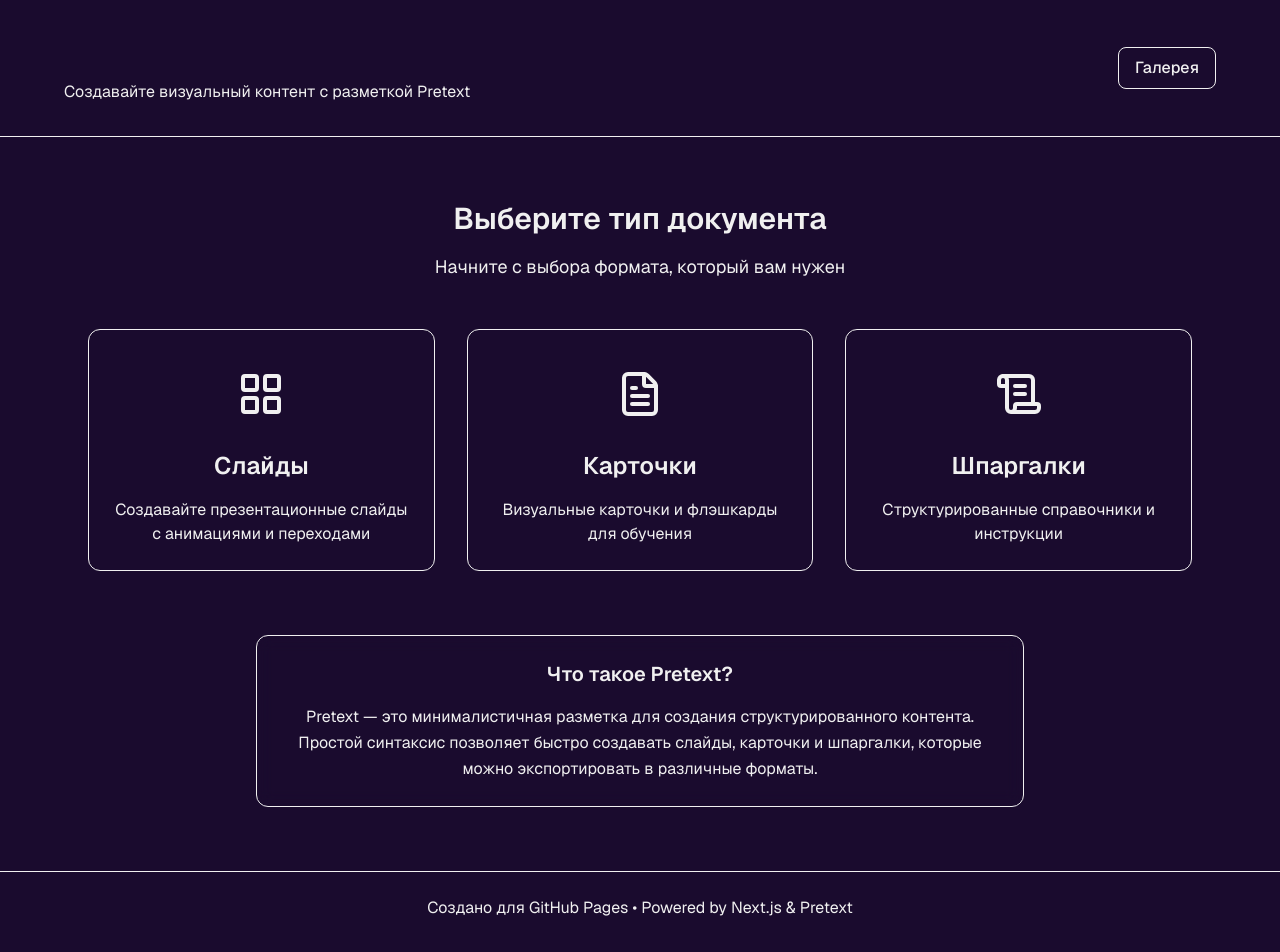
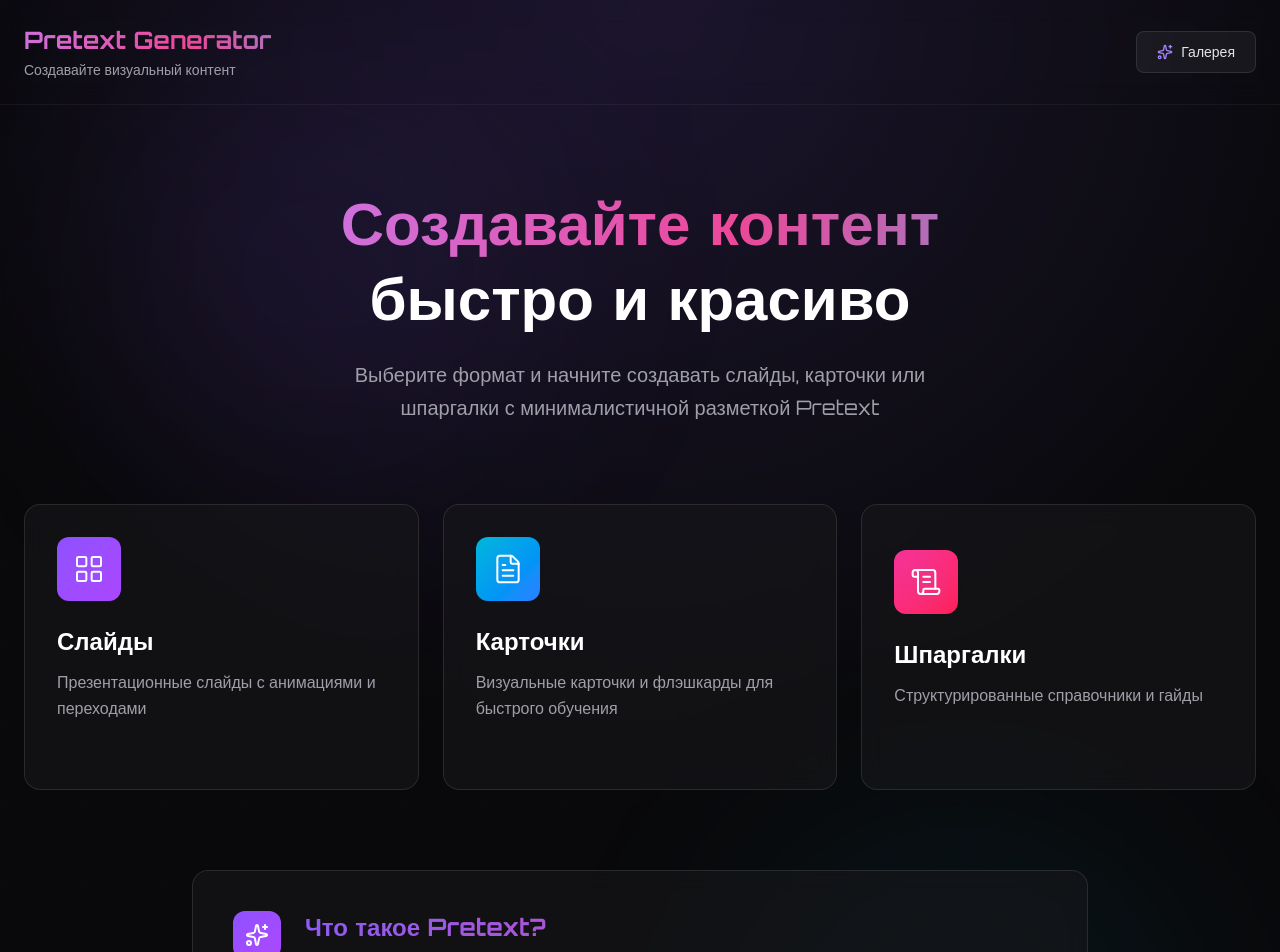
Before and after one commit to YupiSoftwarePunk/PretextGenerator, a Next.js app: page / in a window 1280 px wide. Shown: the top 952 px of the page. Built offline with nearby package versions, Linux system fonts and the light colour scheme.

Commit message:
finish main page

```diff
--- a/src/app/globals.css
+++ b/src/app/globals.css
@@ -1,20 +1,101 @@
 @import "tailwindcss";
 
 :root {
-  --background: #1a0b2e;
-  --foreground: #f0f0f0;
+  --background: #09090B;
+  --foreground: #FAFAFA;
+  --font-pixel: var(--font-vt323);
+  --font-retro: var(--font-press-start);
+  --font-neon: var(--font-orbitron);
 }
 
 @theme inline {
   --color-background: var(--background);
   --color-foreground: var(--foreground);
-  --font-sans: var(--font-geist-sans);
-  --font-mono: var(--font-geist-mono);
 }
 
 body {
-  background: var(--background);
+  background: #09090B;
   color: var(--foreground);
-  font-family: var(--font-sans), system-ui, sans-serif;
+  font-family: var(--font-neon), system-ui, sans-serif;
   min-height: 100vh;
 }
+
+/* Премиальные эффекты свечения */
+@keyframes glow-pulse-soft {
+  0%, 100% {
+    box-shadow: 0 0 25px rgba(139, 92, 246, 0.15);
+  }
+  50% {
+    box-shadow: 0 0 40px rgba(139, 92, 246, 0.25);
+  }
+}
+
+@keyframes float-gentle {
+  0%, 100% {
+    transform: translateY(0px);
+  }
+  50% {
+    transform: translateY(-8px);
+  }
+}
+
+@keyframes smoothShift {
+  0% {
+    background-position: 0% 50%;
+  }
+  50% {
+    background-position: 100% 50%;
+  }
+  100% {
+    background-position: 0% 50%;
+  }
+}
+
+/* Glassmorphism эффекты */
+.glass-card {
+  background: rgba(24, 24, 27, 0.6);
+  backdrop-filter: blur(12px);
+  border: 1px solid rgba(255, 255, 255, 0.1);
+}
+
+.glass-card-hover {
+  transition: all 0.3s cubic-bezier(0.4, 0, 0.2, 1);
+}
+
+.glass-card-hover:hover {
+  background: rgba(24, 24, 27, 0.8);
+  border-color: rgba(139, 92, 246, 0.5);
+  box-shadow: 0 0 30px rgba(139, 92, 246, 0.2);
+  transform: translateY(-4px) scale(1.02);
+}
+
+/* Градиентный текст с мягким переливанием */
+.gradient-text {
+  background: linear-gradient(90deg, #38bdf8, #c084fc, #ec4899, #38bdf8);
+  background-size: 300% 100%;
+  -webkit-background-clip: text;
+  background-clip: text;
+  -webkit-text-fill-color: transparent;
+  animation: smoothShift 8s ease-in-out infinite;
+}
+
+.gradient-text-static {
+  background: linear-gradient(135deg, #8B5CF6 0%, #EC4899 100%);
+  -webkit-background-clip: text;
+  background-clip: text;
+  -webkit-text-fill-color: transparent;
+}
+
+/* Мягкое свечение для иконок */
+.icon-glow {
+  filter: drop-shadow(0 0 12px rgba(139, 92, 246, 0.4));
+}
+
+/* Радиальный градиент на фоне */
+.radial-glow {
+  background: radial-gradient(
+    circle at 50% 0%,
+    rgba(139, 92, 246, 0.15) 0%,
+    transparent 50%
+  );
+}
--- a/src/app/layout.tsx
+++ b/src/app/layout.tsx
@@ -1,15 +1,25 @@
 import type { Metadata } from "next";
-import { Geist, Geist_Mono } from "next/font/google";
+import { VT323, Press_Start_2P, Orbitron } from "next/font/google";
 import "./globals.css";
 
-const geistSans = Geist({
-  variable: "--font-geist-sans",
+const vt323 = VT323({
+  variable: "--font-vt323",
+  weight: "400",
   subsets: ["latin"],
+  display: "swap",
 });
 
-const geistMono = Geist_Mono({
-  variable: "--font-geist-mono",
+const pressStart = Press_Start_2P({
+  variable: "--font-press-start",
+  weight: "400",
   subsets: ["latin"],
+  display: "swap",
+});
+
+const orbitron = Orbitron({
+  variable: "--font-orbitron",
+  subsets: ["latin"],
+  display: "swap",
 });
 
 export const metadata: Metadata = {
@@ -21,9 +31,9 @@ export default function RootLayout({ children }: LayoutProps<"/">) {
   return (
     <html
       lang="en"
-      className={`${geistSans.variable} ${geistMono.variable} h-full antialiased`}
+      className={`${vt323.variable} ${pressStart.variable} ${orbitron.variable} h-full antialiased`}
     >
-      <body className="min-h-full flex flex-col bg-dark-purple-900">{children}</body>
+      <body className="min-h-full flex flex-col bg-[#09090B] antialiased">{children}</body>
     </html>
   );
 }
--- a/src/app/page.tsx
+++ b/src/app/page.tsx
@@ -1,9 +1,7 @@
 'use client';
 
 import { useRouter } from 'next/navigation';
-import { FileText, LayoutGrid, ScrollText } from 'lucide-react';
-import Card from '@/components/ui/Card';
-import Button from '@/components/ui/Button';
+import { FileText, LayoutGrid, ScrollText, Sparkles, ArrowRight } from 'lucide-react';
 import { DocumentType } from '@/types';
 
 interface DocumentTypeCard {
@@ -11,30 +9,30 @@ interface DocumentTypeCard {
   title: string;
   description: string;
   icon: typeof FileText;
-  color: 'pink' | 'cyan';
+  gradient: string;
 }
 
 const documentTypes: DocumentTypeCard[] = [
   {
     type: 'slide',
     title: 'Слайды',
-    description: 'Создавайте презентационные слайды с анимациями и переходами',
+    description: 'Презентационные слайды с анимациями и переходами',
     icon: LayoutGrid,
-    color: 'pink',
+    gradient: 'from-violet-500 to-purple-500',
   },
   {
     type: 'card',
     title: 'Карточки',
-    description: 'Визуальные карточки и флэшкарды для обучения',
+    description: 'Визуальные карточки и флэшкарды для быстрого обучения',
     icon: FileText,
-    color: 'cyan',
+    gradient: 'from-cyan-500 to-blue-500',
   },
   {
     type: 'cheatsheet',
     title: 'Шпаргалки',
-    description: 'Структурированные справочники и инструкции',
+    description: 'Структурированные справочники и гайды',
     icon: ScrollText,
-    color: 'pink',
+    gradient: 'from-pink-500 to-rose-500',
   },
 ];
 
@@ -50,79 +48,153 @@ export default function Home() {
   };
 
   return (
-    <div className="min-h-screen bg-gradient-to-br from-dark-purple-900 via-dark-purple-800 to-dark-purple-900 flex flex-col">
-      <header className="w-full py-8 px-6 border-b border-dark-purple-700">
-        <div className="max-w-6xl mx-auto flex justify-between items-center">
+    <div className="min-h-screen bg-[#09090B] relative overflow-hidden">
+      {/* Радиальное свечение сверху */}
+      <div className="absolute inset-0 radial-glow pointer-events-none" />
+
+      {/* Тонкая сетка на заднем плане */}
+      <div className="absolute inset-0 opacity-[0.02]" style={{
+        backgroundImage: `linear-gradient(rgba(139, 92, 246, 0.5) 1px, transparent 1px),
+                         linear-gradient(90deg, rgba(139, 92, 246, 0.5) 1px, transparent 1px)`,
+        backgroundSize: '80px 80px',
+      }} />
+
+      {/* Floating orbs */}
+      <div className="absolute top-20 left-[10%] w-96 h-96 bg-violet-500/10 rounded-full blur-[120px] animate-[float-gentle_8s_ease-in-out_infinite]" />
+      <div className="absolute bottom-20 right-[10%] w-96 h-96 bg-cyan-500/10 rounded-full blur-[120px] animate-[float-gentle_10s_ease-in-out_infinite]" />
+
+      <div className="relative z-10 flex flex-col min-h-screen">
+        {/* Header */}
+        <header className="w-full py-6 px-6 backdrop-blur-md border-b border-white/5">
+          <div className="max-w-7xl mx-auto flex justify-between items-center">
             <div>
-            <h1 className="text-4xl font-bold bg-gradient-to-r from-neon-pink-500 to-neon-cyan-500 bg-clip-text text-transparent">
+              <h1 className="text-2xl font-bold gradient-text mb-1">
                 Pretext Generator
               </h1>
-            <p className="text-text-light-300 mt-2">Создавайте визуальный контент с разметкой Pretext</p>
+              <p className="text-zinc-400 text-sm">Создавайте визуальный контент</p>
             </div>
-          <Button variant="secondary" onClick={handleViewGallery}>
-            Галерея
-          </Button>
+            <button
+              onClick={handleViewGallery}
+              className="group flex items-center gap-2 px-5 py-2.5 rounded-lg
+                bg-white/5 border border-white/10 backdrop-blur-sm
+                hover:bg-white/10 hover:border-violet-500/50
+                transition-all duration-300 hover:shadow-[0_0_25px_rgba(139,92,246,0.25)]"
+            >
+              <Sparkles className="w-4 h-4 text-violet-400 group-hover:text-violet-300 transition-colors" />
+              <span className="text-sm font-medium text-zinc-200">Галерея</span>
+            </button>
           </div>
         </header>
 
-      <main className="flex-1 w-full max-w-6xl mx-auto px-6 py-16">
-        <div className="text-center mb-12">
-          <h2 className="text-3xl font-semibold text-text-light-100 mb-4">
-            Выберите тип документа
+        {/* Main content */}
+        <main className="flex-1 w-full max-w-7xl mx-auto px-6 py-20">
+          {/* Hero section */}
+          <div className="text-center mb-20 space-y-6">
+            <h2 className="text-6xl font-bold leading-tight">
+              <span className="gradient-text">
+                Создавайте контент
+              </span>
+              <br />
+              <span className="text-white">быстро и красиво</span>
             </h2>
-          <p className="text-text-light-300 text-lg">
-            Начните с выбора формата, который вам нужен
+
+            <p className="text-xl text-zinc-400 max-w-2xl mx-auto leading-relaxed">
+              Выберите формат и начните создавать слайды, карточки или шпаргалки
+              с минималистичной разметкой Pretext
             </p>
           </div>
 
-        <div className="grid grid-cols-1 md:grid-cols-3 gap-8">
-          {documentTypes.map((docType) => {
+          {/* Cards grid */}
+          <div className="grid grid-cols-1 md:grid-cols-3 gap-6 mb-20">
+            {documentTypes.map((docType, index) => {
               const Icon = docType.icon;
-            const glowClass = docType.color === 'pink' ? 'group-hover:shadow-neon-pink' : 'group-hover:shadow-neon-cyan';
-            const iconColorClass = docType.color === 'pink' ? 'text-neon-pink-500' : 'text-neon-cyan-500';
 
               return (
-              <Card
+                <button
                   key={docType.type}
-                interactive
-                className={`group ${glowClass}`}
                   onClick={() => handleCreateDocument(docType.type)}
+                  className="group glass-card glass-card-hover text-left p-8 rounded-2xl
+                    hover:shadow-[0_0_30px_rgba(139,92,246,0.2)]"
+                  style={{
+                    animationDelay: `${index * 0.1}s`,
+                  }}
                 >
-                <div className="flex flex-col items-center text-center space-y-4">
-                  <div className={`p-4 rounded-full bg-dark-purple-700 ${iconColorClass} group-hover:animate-pulse-glow`}>
-                    <Icon size={48} />
+                  {/* Icon with gradient */}
+                  <div className={`inline-flex p-4 rounded-xl mb-6
+                    bg-gradient-to-br ${docType.gradient} bg-opacity-10
+                    group-hover:scale-110 transition-transform duration-300`}>
+                    <Icon className="w-8 h-8 text-white icon-glow" strokeWidth={1.5} />
                   </div>
-                  <h3 className="text-2xl font-semibold text-text-light-100">
+
+                  {/* Title */}
+                  <h3 className="text-2xl font-bold text-white mb-3 group-hover:gradient-text-static transition-colors">
                     {docType.title}
                   </h3>
-                  <p className="text-text-light-300">
+
+                  {/* Description */}
+                  <p className="text-zinc-400 leading-relaxed mb-4">
                     {docType.description}
                   </p>
+
+                  {/* CTA */}
+                  <div className="flex items-center gap-2 text-sm font-medium text-violet-400
+                    opacity-0 group-hover:opacity-100 transition-opacity duration-300">
+                    <span>Создать</span>
+                    <ArrowRight className="w-4 h-4 group-hover:translate-x-1 transition-transform" />
                   </div>
-              </Card>
+                </button>
               );
             })}
           </div>
 
-        <div className="mt-16 text-center">
-          <Card className="max-w-3xl mx-auto bg-gradient-to-r from-dark-purple-800/50 to-dark-purple-700/50 backdrop-blur">
-            <h3 className="text-xl font-semibold text-text-light-100 mb-4">
+          {/* Info card */}
+          <div className="glass-card rounded-2xl p-10 max-w-4xl mx-auto
+            hover:shadow-[0_0_40px_rgba(139,92,246,0.15)] transition-all duration-500">
+            <div className="flex items-start gap-6">
+              <div className="flex-shrink-0 w-12 h-12 rounded-xl bg-gradient-to-br from-violet-500 to-purple-500
+                flex items-center justify-center">
+                <Sparkles className="w-6 h-6 text-white" />
+              </div>
+
+              <div className="flex-1 space-y-4">
+                <h3 className="text-2xl font-bold gradient-text-static">
                   Что такое Pretext?
                 </h3>
-            <p className="text-text-light-300 leading-relaxed">
-              Pretext — это минималистичная разметка для создания структурированного контента.
-              Простой синтаксис позволяет быстро создавать слайды, карточки и шпаргалки,
-              которые можно экспортировать в различные форматы.
+
+                <div className="space-y-3 text-zinc-300 leading-relaxed">
+                  <p>
+                    Минималистичная разметка для создания структурированного контента.
+                    Простой синтаксис позволяет быстро создавать слайды, карточки и шпаргалки.
                   </p>
-          </Card>
+                  <ul className="space-y-2 ml-6">
+                    <li className="flex items-start gap-3">
+                      <div className="w-1.5 h-1.5 rounded-full bg-violet-500 mt-2 flex-shrink-0" />
+                      <span>Простая разметка без лишней сложности</span>
+                    </li>
+                    <li className="flex items-start gap-3">
+                      <div className="w-1.5 h-1.5 rounded-full bg-cyan-500 mt-2 flex-shrink-0" />
+                      <span>Экспорт в HTML, PNG, PDF</span>
+                    </li>
+                    <li className="flex items-start gap-3">
+                      <div className="w-1.5 h-1.5 rounded-full bg-pink-500 mt-2 flex-shrink-0" />
+                      <span>Автосохранение в браузере</span>
+                    </li>
+                  </ul>
+                </div>
+              </div>
+            </div>
           </div>
         </main>
 
-      <footer className="w-full py-6 px-6 border-t border-dark-purple-700">
-        <div className="max-w-6xl mx-auto text-center text-text-light-400">
-          <p>Создано для GitHub Pages • Powered by Next.js & Pretext</p>
+        {/* Footer */}
+        <footer className="w-full py-8 px-6 backdrop-blur-md border-t border-white/5">
+          <div className="max-w-7xl mx-auto text-center">
+            <p className="text-sm text-zinc-500">
+              Создано для GitHub Pages • Next.js + Pretext
+            </p>
           </div>
         </footer>
       </div>
+    </div>
   );
 }
--- a/tailwind.config.ts
+++ b/tailwind.config.ts
@@ -39,8 +39,9 @@ const config: Config = {
         },
       },
       fontFamily: {
-        sans: ['var(--font-geist-sans)', 'system-ui', 'sans-serif'],
-        mono: ['var(--font-geist-mono)', 'monospace'],
+        pixel: ['var(--font-vt323)', 'monospace'],
+        retro: ['var(--font-press-start)', 'monospace'],
+        neon: ['var(--font-orbitron)', 'system-ui', 'sans-serif'],
       },
       backgroundImage: {
         'gradient-radial': 'radial-gradient(var(--tw-gradient-stops))',
```
Lines whose indentation alone changed are shown as unchanged.
